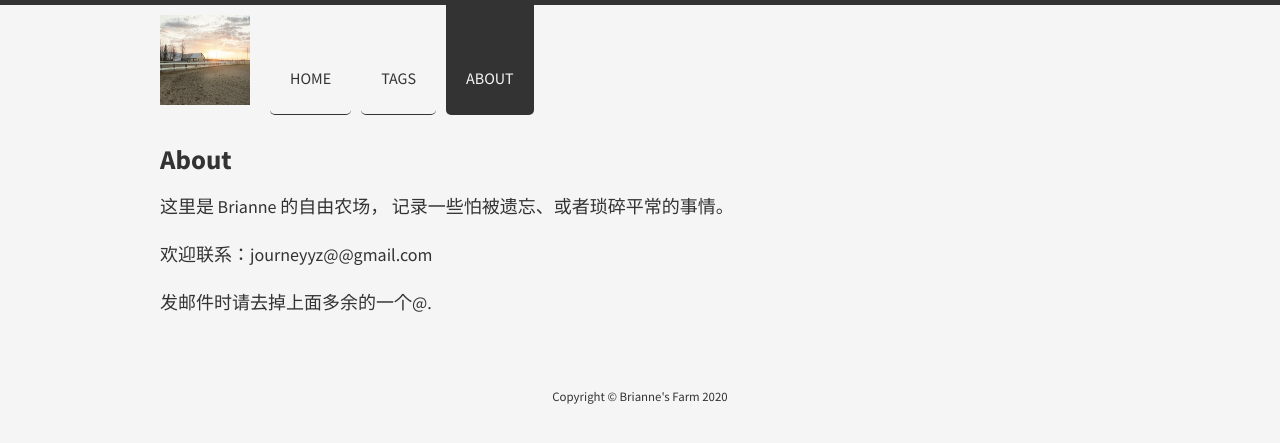
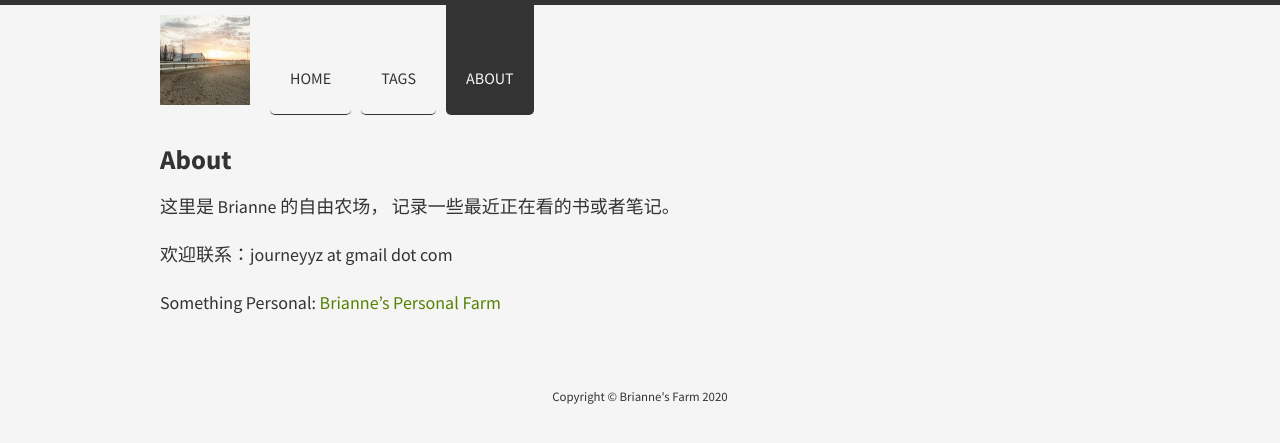
Before and after one commit to shellyyz/shellyyz.github.io, a Jekyll site: the page built from about/index.md, in a window 1280 px wide. Shown: the top 443 px of the page. Built offline with Jekyll 4.4.1, drawn with Linux system fonts in a browser that asks for light colours; comment, search, counter and statistics services are not loaded.

Commit message:
change the structure (personal)

```diff
--- a/about/index.md
+++ b/about/index.md
@@ -4,9 +4,9 @@ title: About
 ---
 
 这里是 Brianne 的自由农场，
-记录一些怕被遗忘、或者琐碎平常的事情。
+记录一些最近正在看的书或者笔记。
 
 
-欢迎联系：journeyyz@@gmail.com
+欢迎联系：journeyyz at gmail dot com
 
-发邮件时请去掉上面多余的一个@.
+Something Personal:  [Brianne's Personal Farm](./Brianne.md)
```
Also changed, not shown: about/Brianne.md (added, +51 -0 lines), _personal/2019-10-23-给23岁的我.md (renamed from _posts/2019-10-23-给23岁的我.md), _personal/2019-11-21-听过华丽与沮丧.md (renamed from _posts/2019-11-21-听过华丽与沮丧.md), _personal/2020-03-10-当我谈感情问题时我谈些什么.md (renamed from _posts/2020-03-10-当我谈感情问题时我谈些什么.md), _personal/2020-06-06-幻象之廊.md (renamed from _posts/2020-06-06-幻象之廊.md).
